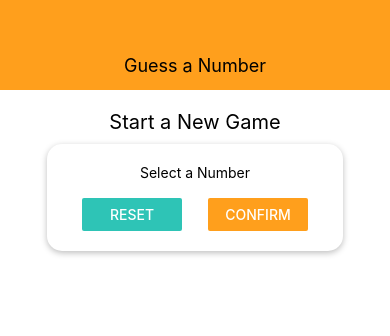
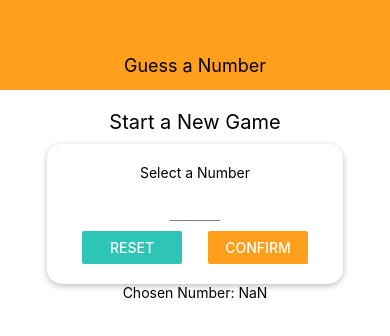
Before and after one commit to ah-james/guess-a-number, a React Native app: screen / in a window 390 px wide. Both pictures are taken after a click on the button "CONFIRM". Shown: the top 336 px of the page. Built offline with nearby package versions, Linux system fonts and the light colour scheme.

Commit message:
Functional Buttons on Form

```diff
--- a/containers/StartGameScreen.js
+++ b/containers/StartGameScreen.js
@@ -1,21 +1,55 @@
-import React from 'react'
-import { StyleSheet, View, Text, Button, TextInput } from 'react-native'
+import React, {useState} from 'react'
+import { StyleSheet, View, Text, Button, TouchableWithoutFeedback, Keyboard } from 'react-native'
 import Card from '../components/Card'
 import Colors from '../constants/colors'
+import Input from '../components/Input'
 
 const StartGameScreen = props => {
+
+    const [enteredValue, setEnteredValue] = useState('')
+    const [confirmed, setConfirmed] = useState(false)
+    const [selectedNumber, setSelectedNumber] = useState()
+
+    const handleNumberInput = inputText => {
+        setEnteredValue(inputText.replace(/[^0-9]/g, ''))
+    }
+
+    const handleResetInput = () => {
+        setEnteredValue('')
+        setConfirmed(false)
+    }
+
+    const handleConfirmInput = () => {
+        const chosenNumber = parseInt(enteredValue)
+        if (chosenNumber === NaN || chosenNumber <= 0 || chosenNumber > 99) {
+            return
+        }
+        setConfirmed(true)
+        setEnteredValue('')
+        setSelectedNumber(chosenNumber)
+    }
+
+    let confirmedOutput
+
+    if (confirmed) {
+        confirmedOutput = <Text>Chosen Number: {selectedNumber}</Text>
+    }
+
     return(
+        <TouchableWithoutFeedback onPress={() => Keyboard.dismiss()} >
             <View style={styles.startScreen}>
                 <Text style={styles.title}>Start a New Game</Text>
                 <Card style={styles.inputContainer}>
                     <Text>Select a Number</Text>
-                <TextInput />
+                    <Input style={styles.input} blurOnSubmit keyboardType="number-pad" maxLength={2} onChangeText={handleNumberInput} value={enteredValue} />
                     <View style={styles.buttonContainer}>
-                    <View style={styles.button}><Button title="Reset" onPress={() => {}} color={Colors.secondary} /></View>
-                    <View style={styles.button}><Button title="Confirm" onPress={() => {}} color={Colors.primary} /></View>
+                        <View style={styles.button}><Button title="Reset" onPress={handleResetInput} color={Colors.secondary} /></View>
+                        <View style={styles.button}><Button title="Confirm" onPress={handleConfirmInput} color={Colors.primary} /></View>
                     </View>
                 </Card>
+                {confirmedOutput}
             </View>
+        </TouchableWithoutFeedback>
     )
 }
 
@@ -43,6 +77,10 @@ const styles = StyleSheet.create({
     },
     button: {
         width: 100
+    },
+    input: {
+        width: 50,
+        textAlign: 'center'
     }
 })
 
```
Lines whose indentation alone changed are shown as unchanged.
